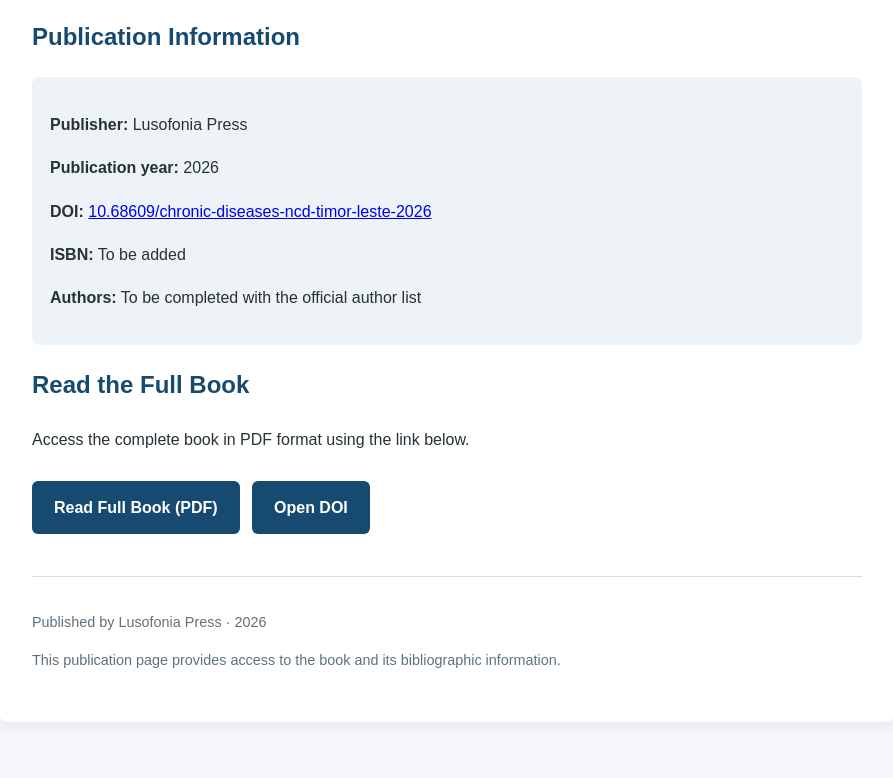
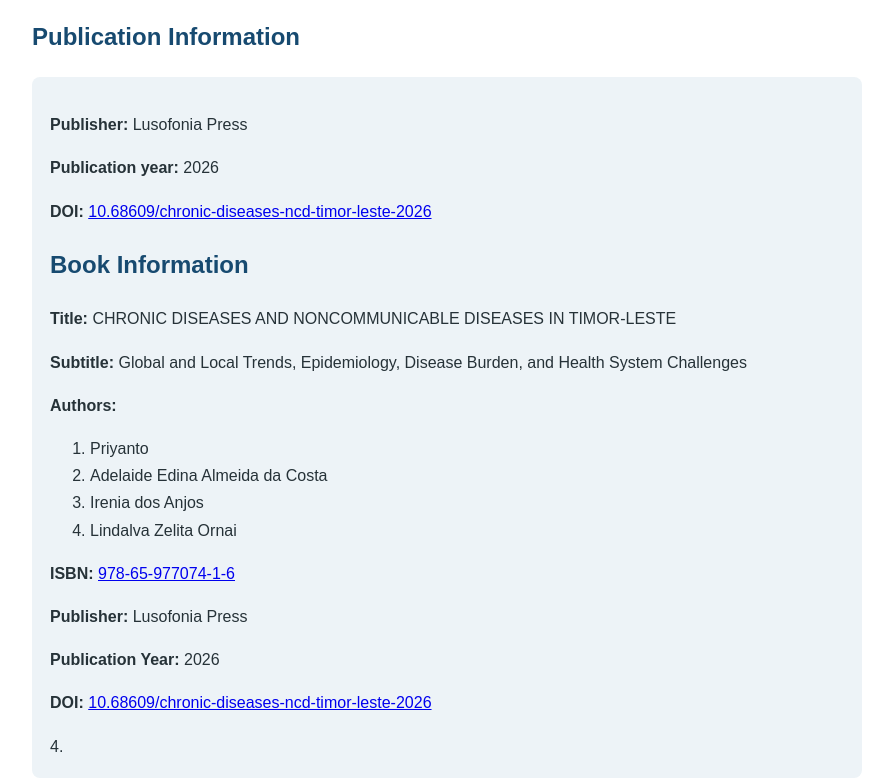
Before and after one commit to Lusofoni/lusofonia-press, a plain HTML site: page chronic-diseases-ncd-timor-leste.html in a window 1280 px wide. Shown: the part 394-1172 px from the top of the page, without its empty margins (193-1086 px from the left). Before the commit the page ends 1144 px from the top, so only its background shows below. Drawn offline with Linux system fonts and the light colour scheme.

Commit message:
Add book details to chronic-diseases-ncd-timor-leste.html
Added book information including title, subtitle, authors, ISBN, publisher, publication year, and DOI.

```diff
--- a/chronic-diseases-ncd-timor-leste.html
+++ b/chronic-diseases-ncd-timor-leste.html
@@ -84,8 +84,36 @@
         10.68609/chronic-diseases-ncd-timor-leste-2026
       </a>
     </p>
-    <p><strong>ISBN:</strong> To be added</p>
-    <p><strong>Authors:</strong> To be completed with the official author list</p>
+   <h2>Book Information</h2>
+
+<p><strong>Title:</strong>
+CHRONIC DISEASES AND NONCOMMUNICABLE DISEASES IN TIMOR-LESTE</p>
+
+<p><strong>Subtitle:</strong>
+Global and Local Trends, Epidemiology, Disease Burden, and Health System Challenges</p>
+
+<p><strong>Authors:</strong></p>
+<ol>
+  <li>Priyanto</li>
+  <li>Adelaide Edina Almeida da Costa</li>
+  <li>Irenia dos Anjos</li>
+  <li>Lindalva Zelita Ornai</li>
+</ol>
+
+<p><strong>ISBN:</strong>
+<a href="https://www.cblservicos.org.br/servicos/meus-livros/visualizar/?id=aa60d72d-7492-f111-8077-002248de81a4">
+978-65-977074-1-6</a></p>
+
+<p><strong>Publisher:</strong> Lusofonia Press</p>
+<p><strong>Publication Year:</strong> 2026</p>
+
+<p><strong>DOI:</strong>
+<a href="https://doi.org/10.68609/chronic-diseases-ncd-timor-leste-2026">
+10.68609/chronic-diseases-ncd-timor-leste-2026</a></p>
+
+
+
+4.
   </div>
 
    <h2>Read the Full Book</h2>
```
